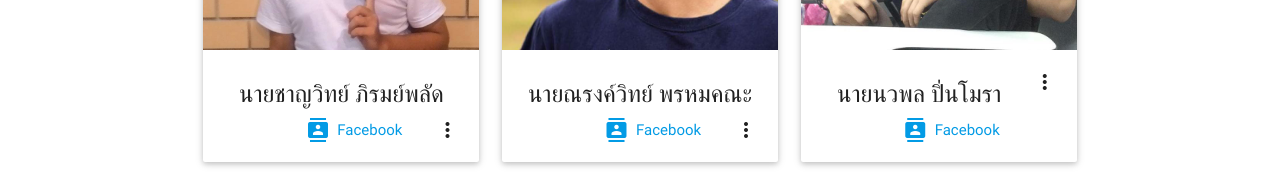
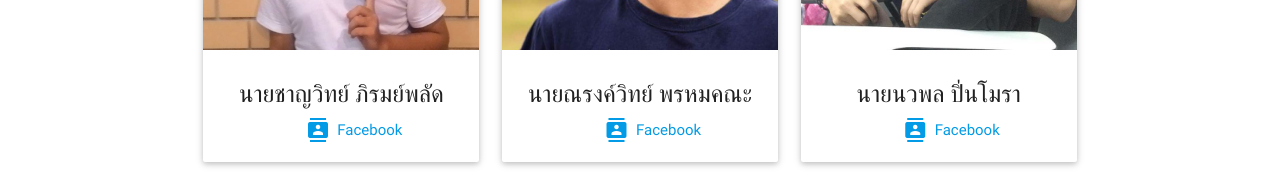
Before and after one commit to salapao2136/Project_DSS, a website: page public/about.html in a window 1280 px wide. Shown: the part 385-576 px from the top of the page. Drawn offline with Linux system fonts and the light colour scheme.

Commit message:
remove three dot

```diff
--- a/public/about.html
+++ b/public/about.html
@@ -33,7 +33,7 @@
                             <img class="activator" src="img/ton.jpg">
                         </div>
                         <div class="card-content">
-                            <span class="card-title activator grey-text text-darken-4">นายชาญวิทย์ ภิรมย์พลัด<i class="material-icons right">more_vert</i>
+                            <span class="card-title activator grey-text text-darken-4">นายชาญวิทย์ ภิรมย์พลัด
                             </span>
                             <p style="margin-left:35%;">
                                 <a class="valign-wrapper center" href="https://www.facebook.com/ton.piromplad">
@@ -53,7 +53,7 @@
                             <img class="activator" src="img/thon.jpg">
                         </div>
                         <div class="card-content">
-                            <span class="card-title activator grey-text text-darken-4">นายณรงค์วิทย์ พรหมคณะ<i class="material-icons right">more_vert</i>
+                            <span class="card-title activator grey-text text-darken-4">นายณรงค์วิทย์ พรหมคณะ
                             </span>
                             <p style="margin-left:35%;">
                                 <a class="valign-wrapper center" href="https://www.facebook.com/Bothon.Narongvit">
@@ -73,7 +73,7 @@
                             <img class="activator" src="img/beer.jpg">
                         </div>
                         <div class="card-content">
-                            <span class="card-title activator grey-text text-darken-4">นายนวพล ปิ่นโมรา<i class="material-icons right">more_vert</i>
+                            <span class="card-title activator grey-text text-darken-4">นายนวพล ปิ่นโมรา
                             </span>
                             <p style="margin-left:35%;">
                                 <a class="valign-wrapper center" href="https://www.facebook.com/BeerElec34">
```
